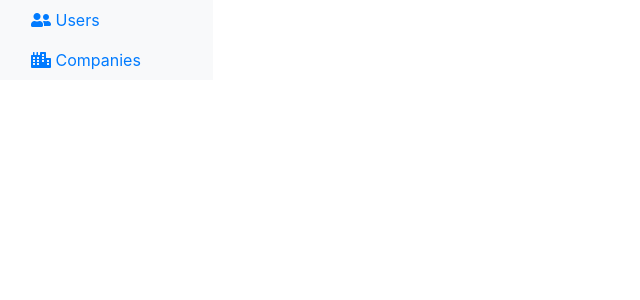
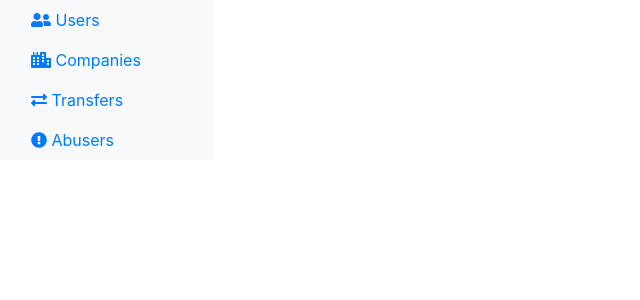
Before and after one commit to oleksandr-shubin/gateway, a Vue app: page / in a window 1280 px wide. Shown: the top 300 px of the page, without its empty margins (0-640 px from the left). Built offline with nearby package versions, Linux system fonts and the light colour scheme; what vue-sweetalert2 would draw is missing.

Commit message:
Feature generate data

```diff
--- a/src/App.vue
+++ b/src/App.vue
@@ -16,6 +16,18 @@
                                 Companies
                             </a>
                         </router-link>
+                        <router-link to="/transfers" tag="li" class="nav-item">
+                            <a class="nav-link">
+                                <i class="fas fa-exchange-alt"></i>
+                                Transfers
+                            </a>
+                        </router-link>
+                        <router-link to="/abusers" tag="li" class="nav-item">
+                            <a class="nav-link">
+                                <i class="fas fa-exclamation-circle"></i>
+                                Abusers
+                            </a>
+                        </router-link>
                     </ul>
                 </div>
             </nav>
--- /dev/null
+++ b/src/api/transferData.js
@@ -0,0 +1,8 @@
+import axios from 'axios'
+
+export default {
+    update() {
+        let url = process.env.VUE_APP_CORE_ENDPOINT + '/api/transfer-data';
+        return axios.put(url);
+    },
+}
--- a/src/router.js
+++ b/src/router.js
@@ -6,6 +6,8 @@ import UsersEdit from './views/User/Edit.vue';
 import Companies from './views/Company/Index.vue';
 import CompaniesCreate from './views/Company/Create.vue';
 import CompaniesEdit from './views/Company/Edit.vue';
+import Abusers from './views/Abuser/Index.vue';
+import Transfers from './views/Transfer/Index.vue';
 
 Vue.use(Router);
 
@@ -48,5 +50,17 @@ export default new Router({
             name: 'companies-edit',
             component: CompaniesEdit,
         },
+
+        {
+            path: '/transfers',
+            name: 'transfers',
+            component: Transfers,
+        },
+
+        {
+            path: '/abusers',
+            name: 'abusers',
+            component: Abusers,
+        },
     ]
 })
--- /dev/null
+++ b/src/views/Abuser/Index.vue
@@ -0,0 +1,11 @@
+<template>
+    <main role="main" class="col-md-9 ml-sm-auto col-lg-10 px-4">
+        <h2>Abusers</h2>
+    </main>
+</template>
+
+<script>
+    export default {
+
+    }
+</script>
--- /dev/null
+++ b/src/views/Transfer/Index.vue
@@ -0,0 +1,36 @@
+<template>
+    <main role="main" class="col-md-9 ml-sm-auto col-lg-10 px-4">
+        <h2>Transfers</h2>
+        <button @click.prevent="generate" class="btn btn-success" :disabled="loading">
+            <template v-if="loading">
+                <i v-if="loading" class="fas fa-sync fa-spin"></i>
+                Generating data
+            </template>
+            <template v-else>
+                Generate data
+            </template>
+        </button>
+    </main>
+</template>
+
+<script>
+    import transferDataApi from '../../api/transferData';
+
+    export default {
+        data() {
+            return {
+                loading: false,
+            };
+        },
+
+        methods: {
+            generate() {
+                this.loading = true;
+
+                transferDataApi
+                    .update()
+                    .then(() => this.loading = false);
+            },
+        },
+    }
+</script>
```
Also changed, not shown: src/api/report.js (added, +8 -0 lines).
